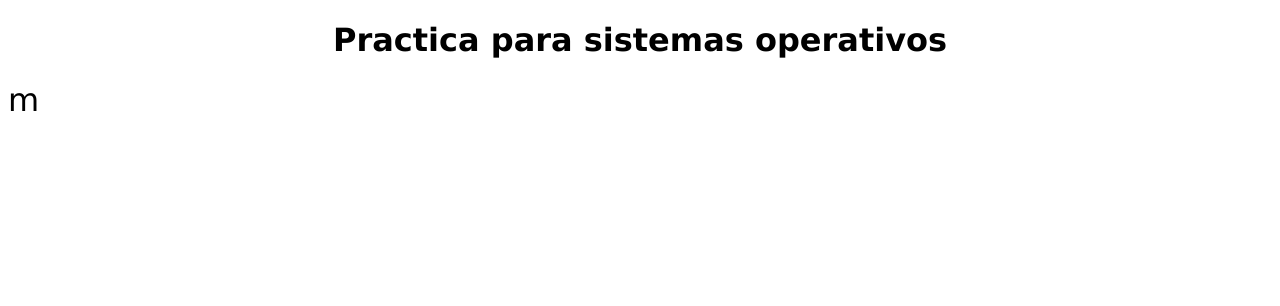
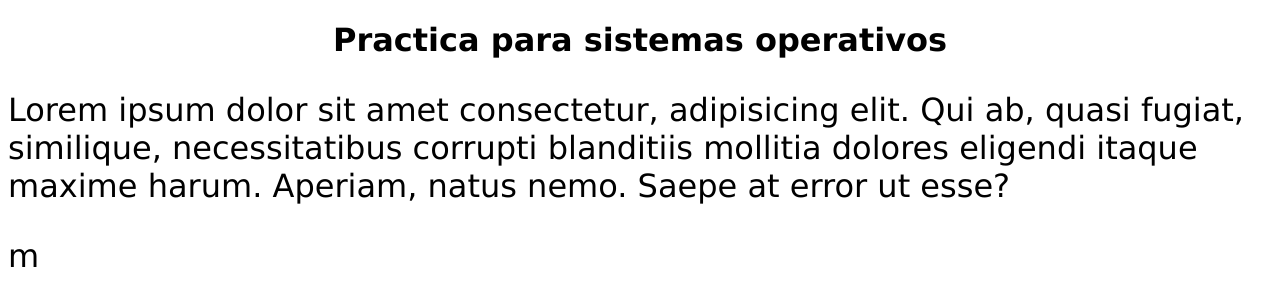
Before and after one commit to xmaurxx/so-prueba, a plain HTML site: page index.html in a window 1280 px wide. Drawn offline with Linux system fonts and the light colour scheme.

Commit message:
contenido de p con lorem

```diff
--- a/index.html
+++ b/index.html
@@ -8,6 +8,6 @@
 </head>
 <body>
     <h1>Practica para sistemas operativos</h1>
-
+    <p>Lorem ipsum dolor sit amet consectetur, adipisicing elit. Qui ab, quasi fugiat, similique, necessitatibus corrupti blanditiis mollitia dolores eligendi itaque maxime harum. Aperiam, natus nemo. Saepe at error ut esse?</p>
 </body>
 </html>m
```
